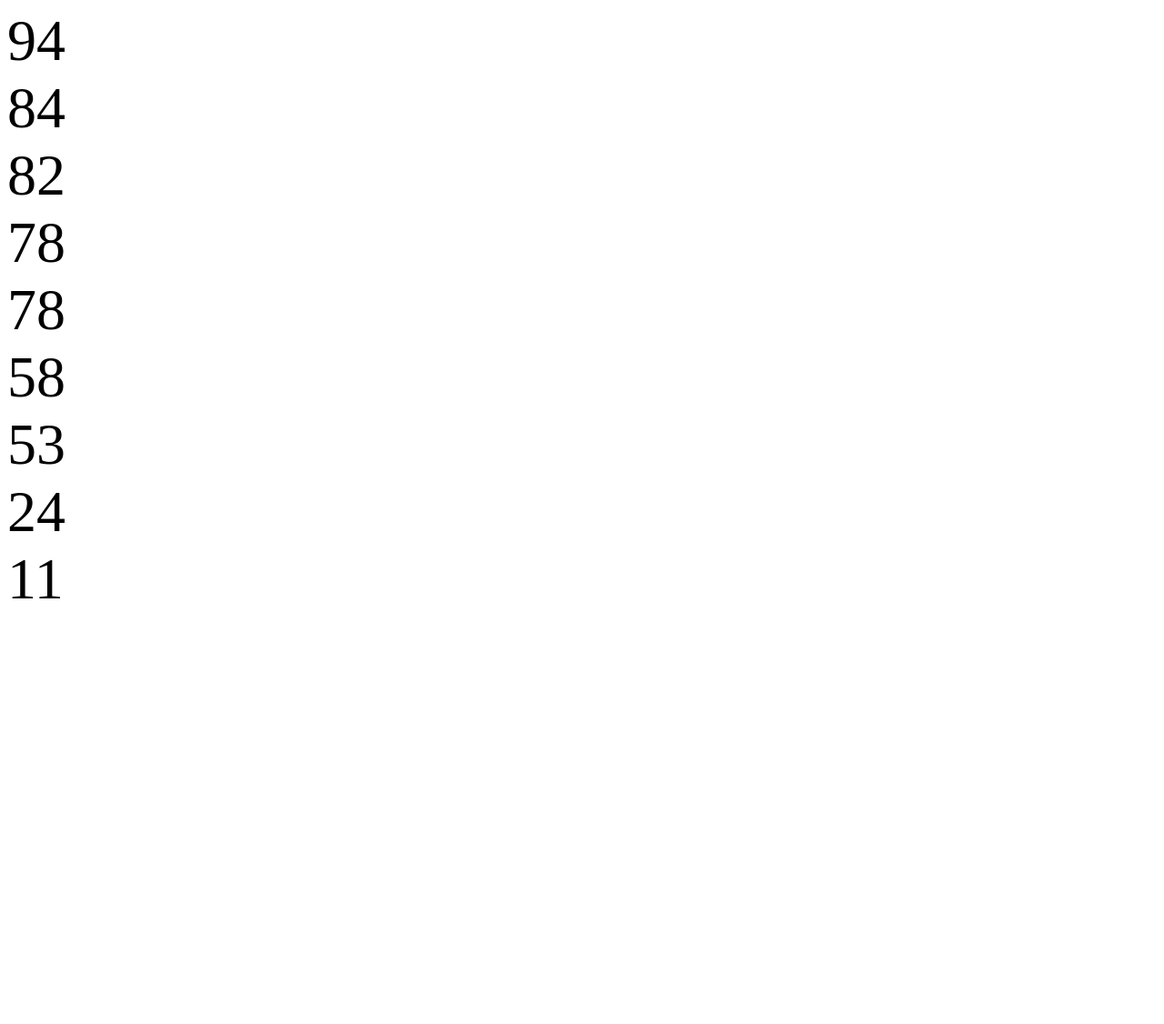
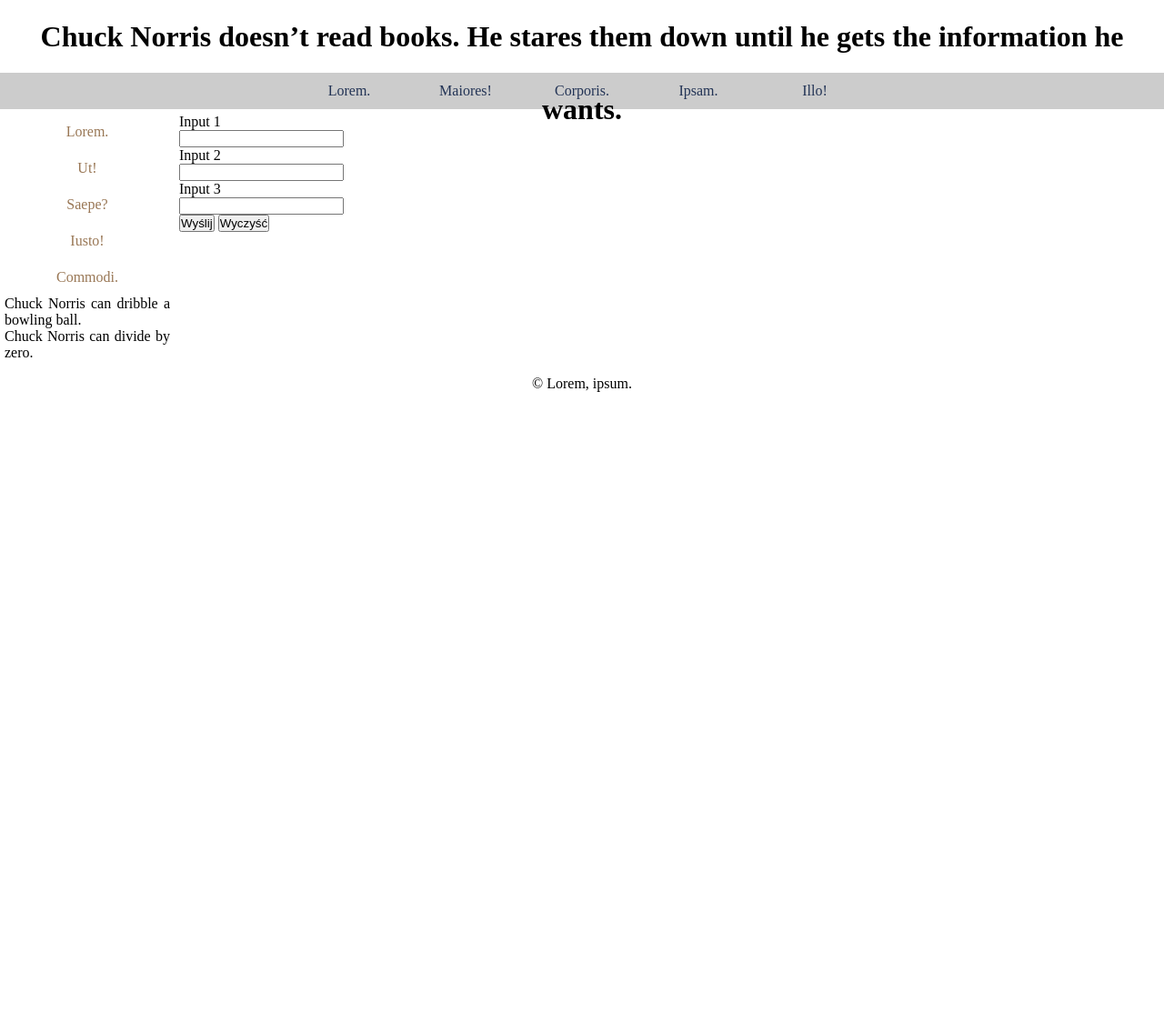
Before and after one commit to minigun20050/testrepo, a PHP site: page / in a window 1280 px wide. Shown: the whole page at 91% size. After the commit the page ends 431 px from the top, so only its background shows below. Run offline with PHP 8.4, Linux system fonts and the light colour scheme.

Commit message:
Add files via upload

```diff
--- a/index.html
+++ b/index.html
@@ -4,15 +4,65 @@
     <meta charset="UTF-8">
     <meta name="viewport" content="width=device-width, initial-scale=1.0">
     <title>Document</title>
-    <script src="./script.js"></script>
-    <style>
-        * {
-            font-size: 2rem;
-            white-space: pre;
-        }
-    </style>
+    <link rel="stylesheet" href="./style.css">
 </head>
 <body>
-
+    <header>
+        <h1>Chuck Norris doesn’t read books. He stares them down until he gets the information he wants.</h1>
+    </header>
+    <nav>
+        <ul>
+            <li><a href="#">Lorem.</a></li>
+            <li><a href="#">Maiores!</a></li>
+            <li>
+                <a href="#">Corporis.</a>
+                <ul>
+                    <li><a href="#01">Lorem.</a></li>
+                    <li><a href="#02">Necessitatibus.</a></li>
+                    <li><a href="#03">Dolores.</a></li>
+                    <li><a href="#04">Soluta?</a></li>
+                    <li><a href="#05">Quas.</a></li>
+                </ul>
+            </li>
+            <li><a href="#">Ipsam.</a></li>
+            <li><a href="#">Illo!</a></li>
+        </ul>
+    </nav>
+    <main>
+        <aside>
+            <ul>
+                <li><a href="#1">Lorem.</a></li>
+                <li><a href="#2">Ut!</a></li>
+                <li><a href="#3">Saepe?</a></li>
+                <li><a href="#4">Iusto!</a></li>
+                <li><a href="#5">Commodi.</a></li>
+            </ul>
+            <p>Chuck Norris can dribble a bowling ball.</p>
+            <p>Chuck Norris can divide by zero.</p>
+        </aside>
+        <article>
+            <form action="#" method="get">
+                <div class="form-input">
+                    <div class="input-label"><label for="input-01">Input 1</label></div>
+                    <div class="input-input"><input type="text" name="input-01" id="input-01"></div>
+                </div>
+                <div class="form-input">
+                    <div class="input-label"><label for="input-02">Input 2</label></div>
+                    <div class="input-input"><input type="text" name="input-02" id="input-02"></div>
+                </div>
+                <div class="form-input">
+                    <div class="input-label"><label for="input-03">Input 3</label></div>
+                    <div class="input-input"><input type="text" name="input-03" id="input-03"></div>
+                </div>
+                <div class="form-buttons">
+                    <input type="submit" value="Wyślij">
+                    <input type="reset" value="Wyczyść">
+                </div>
+            </form>
+        </article>
+    </main>
+    <footer>
+        &copy; Lorem, ipsum.
+    </footer>
 </body>
 </html>
--- a/style.css
+++ b/style.css
@@ -6,109 +6,98 @@
 
 body > header {
   height: 10vh;
-}
-body > header > h1 {
   line-height: 10vh;
   text-align: center;
-    color: #252525;
 }
 body > nav {
-    min-height: 5vh;
+  height: 5vh;
   background-color: #ccc;
 }
 body > nav > ul {
   display: flex;
   flex-direction: row;
+  list-style-type: none;
+  justify-items: center;
   align-items: center;
-    justify-content: space-evenly;
-    list-style-type: none;
+  justify-content: center;
 }
 body > nav > ul > li {
   width: 10vw;
-line-height: 5vh;
 }
 body > nav > ul > li a {
   display: block;
   text-align: center;
+  height: 5vh;
+  line-height: 5vh;
   text-decoration: none;
-    color: #252525;
+  color: #235;
+  cursor: default;
+}
+body > nav > ul > li:hover {
+  background-color: #def;
+}
+body > nav > ul > li:hover > ul {
+  display: block;
+}
+body > nav > ul > li > ul {
+  display: flex;
+  flex-direction: column;
+  list-style-type: none;
+  position: absolute;
+  background-color: #ccc;
+  display: none;
+}
+body > nav > ul > li > ul > li {
+  width: 10vw;
+}
+body > nav > ul > li > ul > li:hover {
+  background-color: #def;
 }
 body > footer {
-    text-align: center;
   height: 5vh;
   line-height: 5vh;
-    color: #252525;
+  text-align: center;
 }
 
 main {
   display: flex;
+  flex-direction: row;
 }
 main > aside {
   width: 15vw;
-    background-color: #ccc;
+  text-align: justify;
+  padding: 5px;
 }
 main > aside > ul {
   display: flex;
   flex-direction: column;
-    align-items: center;
-    align-content: space-evenly;
   list-style-type: none;
 }
 main > aside > ul > li {
   width: 100%;
-    line-height: 5vh;
 }
 main > aside > ul > li a {
   display: block;
   text-align: center;
+  height: 5vh;
+  line-height: 5vh;
   text-decoration: none;
-    color: #252525;
+}
+main > aside > ul > li a:link {
+  color: #975;
+  background-color: #fff;
+}
+main > aside > ul > li a:visited {
+  color: #543;
+  background-color: #ddd;
+}
+main > aside > ul > li a:hover {
+  cursor: crosshair;
+}
+main > aside > ul > li a:active {
+  font-weight: bold;
 }
 main > article {
   width: 85vw;
+  padding: 5px;
 }
-main > article > form {
-    margin: auto;
-    margin-top: 15px;
-    margin-bottom: 15px;
-    width: 60vw;
-}
-main > article > form .form-field {
-    display: flex;
-    flex-direction: row;
-}
-main > article > form .form-field > .form-label {
-    width: 40%;
-    text-align: right;
-}
-main > article > form .form-field > .form-label > label {
-    display: block;
-    padding: 15px;
-}
-main > article > form .form-field > .form-input {
-    width: 60%;
-    text-align: center;
-    padding: 10px;
-}
-main > article > form .form-field > .form-input > input {
-    width: 70%;
-    padding: 5px;
-    border: 1px dashed #333;
-    border-radius: 5px 10px;
-}
-main > article > form > .form-buttons {
-    text-align: center;
-    padding: 10px;
-}
-main > article > form .form-buttons > input {
-    padding: 5px;
-    width: 40%;
-    border: 1px solid #222;
-    border-radius: 5px;
-}
-main > article > form .form-buttons > input[type=submit] {
-    background-color: #0f0;
-}
-main > article > form .form-buttons > input[type=reset] {
-    background-color: #f00;
-}
```
Lines whose indentation alone changed are shown as unchanged.
